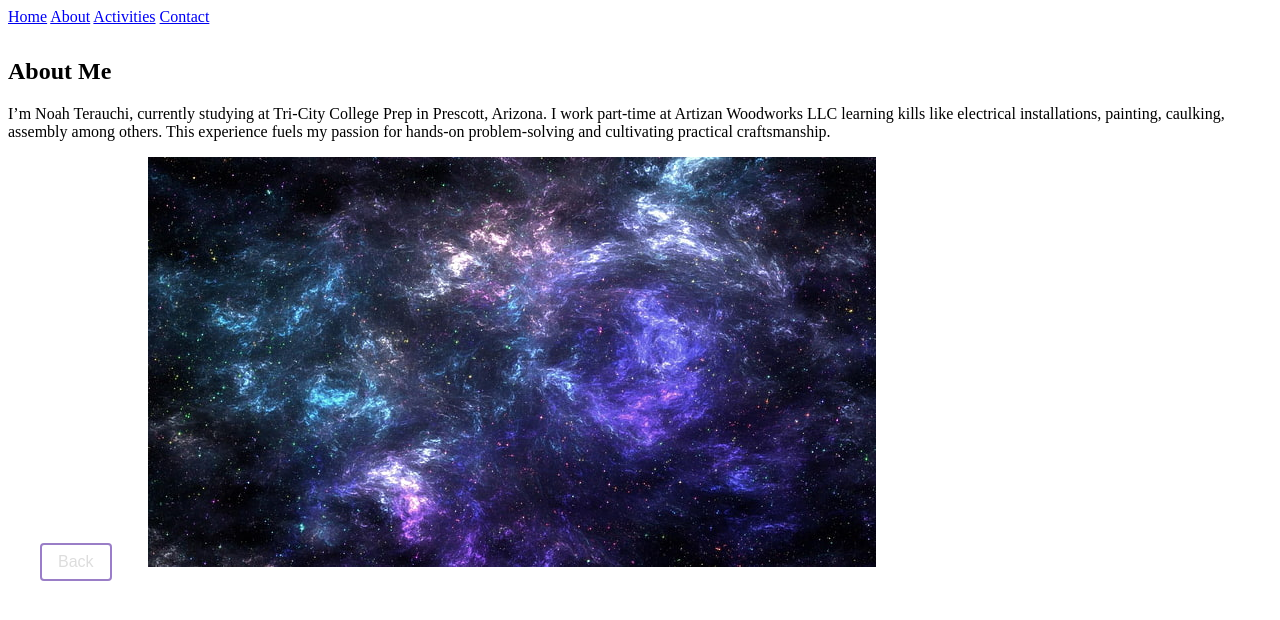
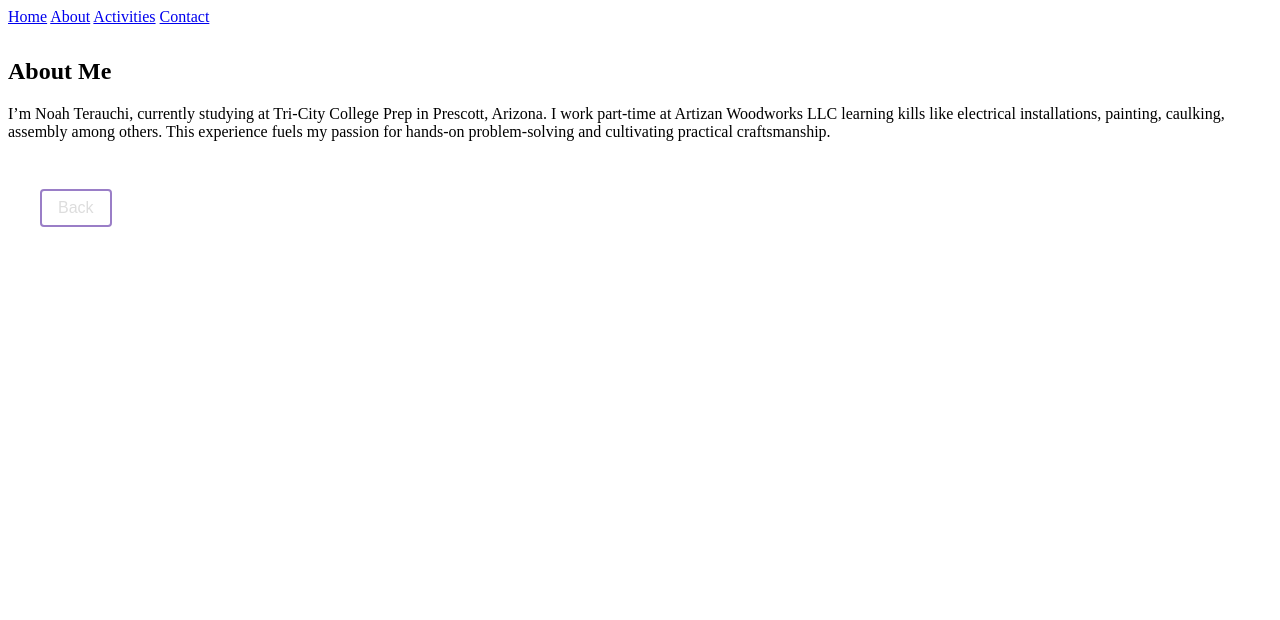
Before and after one commit to Viking213/Viking213.github.io, a plain HTML site: page about.html in a window 1280 px wide. Drawn offline with Linux system fonts and the light colour scheme.

Commit message:
Update about.html

```diff
--- a/about.html
+++ b/about.html
@@ -21,7 +21,6 @@
 
   <button onclick="history.back()" style="margin:2rem; padding:0.5em 1em; font-size:1rem; color:#ddd;
           background:transparent; border:2px solid #9a7ec7; border-radius:4px;">Back</button>
-  <img src="background.jpg" alt="Background Image">
 
 </body>
 </html>
```
